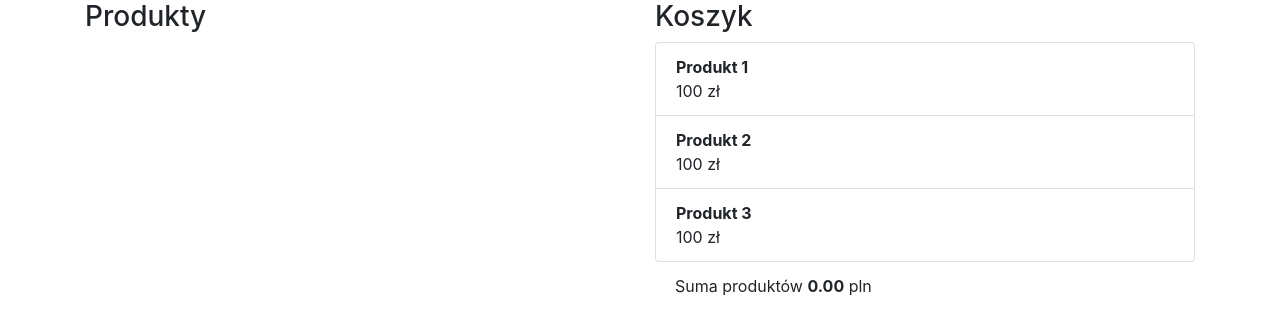
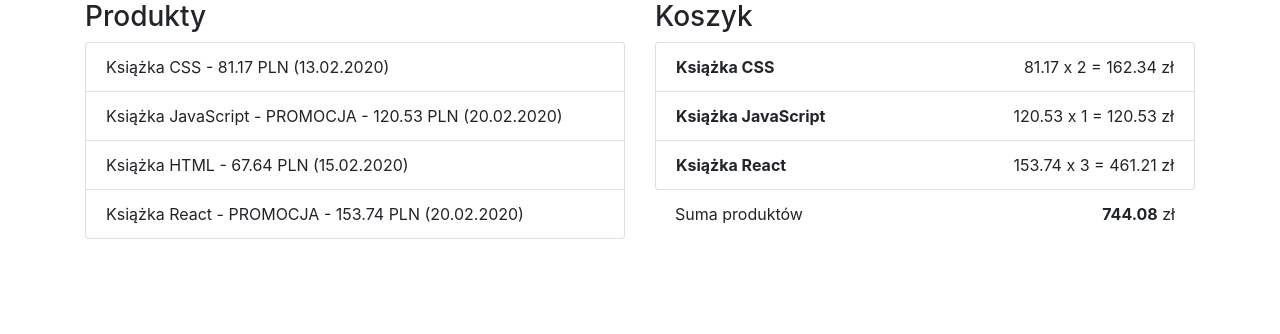
Before and after one commit to lkristinevich7/js2, a website: page index.html in a window 1280 px wide. Drawn offline with nearby package versions, Linux system fonts and the light colour scheme.

Commit message:
Create cart itmems + render total

```diff
--- a/index.html
+++ b/index.html
@@ -50,8 +50,10 @@
         <div class="cart-total list-group list-group-flush">
           <div class="list-group-item">
             <span>Suma produktów</span>
-            <strong class="cart-total-amount">0.00</strong>
-            <span> pln</span>
+            <span class="float-right">
+              <strong class="cart-total-amount">0.00</strong>
+              <span> zł</span>
+            </span>
           </div>
         </div>
       </div>
--- a/src/index.js
+++ b/src/index.js
@@ -1,6 +1,6 @@
 /* eslint-disable no-redeclare */
 
-var productsData = window.productsData
+var productsData = window.products
 
 var productsListDiv = document.getElementById('productsList')
 
@@ -38,38 +38,33 @@ var cartItems = window.cartItems
 // Cart Items List
 var cartItemsListDiv = document.getElementById('cartItemsList')
 
-console.log('====== SHOPPING CART ======')
-
-/*
-  Nazwa ProduktuA - 100.00 x 1 = 100.00
-  Nazwa ProduktuB - 100.00 x 2 = 200.00
-  ===
-  Suma produktów = 300.00
-*/
-
+cartItemsListDiv.innerHTML = ''
 var totalPrice = 0
 
 for (var i in cartItems) {
+
   var item = cartItems[i]
   var product = item.product
   var grossPrice = (product.price * (1 + product.tax / 100))
 
   totalPrice += grossPrice * item.amount
 
-  // <div class="list-group-item">
-  //   <strong class="product-name">Produkt 1</strong>
-  //   <div class="product-price">100 zł</div>
-  // </div>
+  var wrapperDiv = document.createElement('div')
 
-  // console.log(
-  //   // Nazwa
-  //   '' + product.name + ' - ' +
-  //   // Cena x ilosc
-  //   grossPrice.toFixed(2) + ' x ' + item.amount + ' = ' +
-  //   // Cena
-  //   (grossPrice * item.amount).toFixed(2)
-  // )
+  wrapperDiv.innerHTML = '<div class="list-group-item">' +
+    '<strong class="product-name"> </strong>' +
+    '<div class="product-price float-right"> </div>' +
+    '</div>'
+  var itemDiv = wrapperDiv.firstChild
+
+  itemDiv.querySelector('.product-name').innerText = product.name
+  itemDiv.querySelector('.product-price').innerText =
+    // Cena x ilosc
+    grossPrice.toFixed(2) + ' x ' + item.amount + ' = ' +
+    // Cena
+    (grossPrice * item.amount).toFixed(2) + ' zł'
+
+  cartItemsListDiv.append(itemDiv)
 }
 
-console.log('====================')
-console.log('Suma produktów = ', totalPrice)
+document.querySelector('.cart-total .cart-total-amount').innerText = totalPrice.toFixed(2)
```
